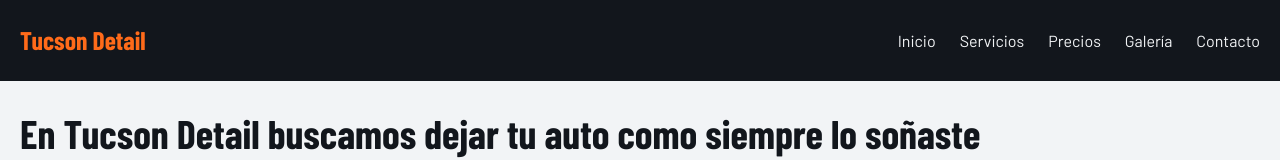
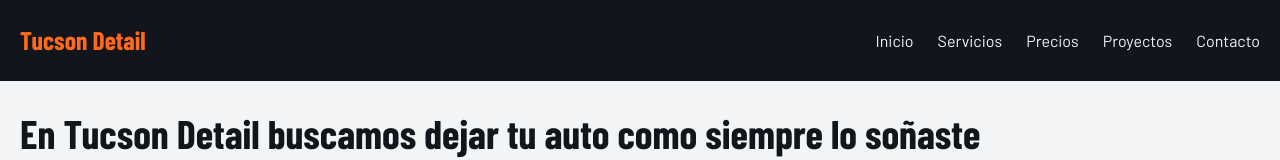
Before and after one commit to emifavale98/tucson-detail, a plain HTML site: page index.html in a window 1280 px wide. Shown: the top 160 px of the page. Drawn offline with nearby package versions, Linux system fonts and the light colour scheme.

Commit message:
Add files via upload
Actualizacion de modificaciones como por ejemplo el enlace a galeria ahora es proyectos

```diff
--- a/index.html
+++ b/index.html
@@ -28,7 +28,7 @@
                     <a class="menu-link" href="./pages/precios.html">Precios</a>
                 </li>
                 <li class="menu-item">
-                    <a class="menu-link" href="./pages/galeria.html">Galería</a>
+                    <a class="menu-link" href="./pages/proyectos.html">Proyectos</a>
                 </li>
                 <li class="menu-item">
                     <a class="menu-link" href="./pages/contacto.html">Contacto</a>
```
